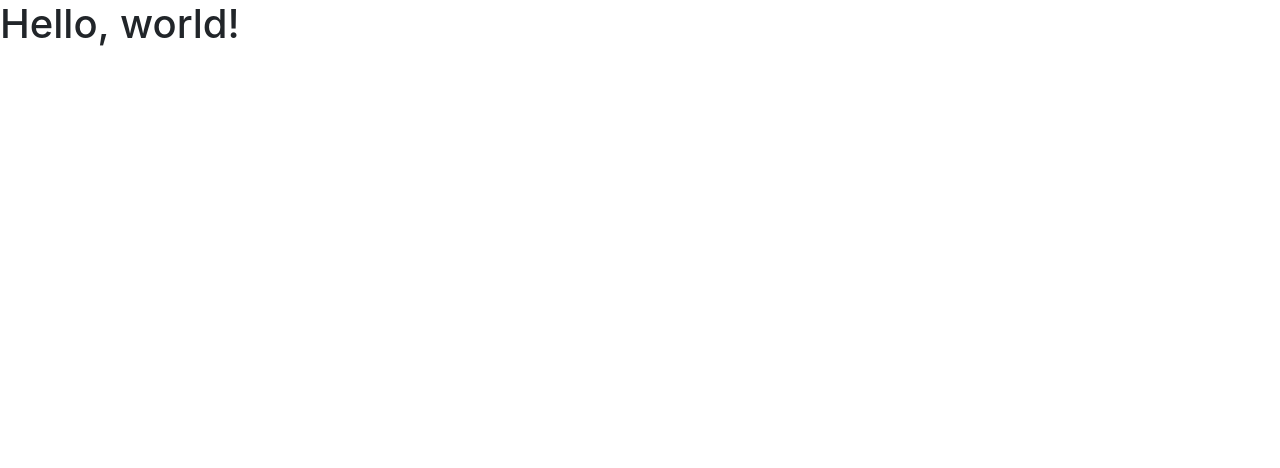
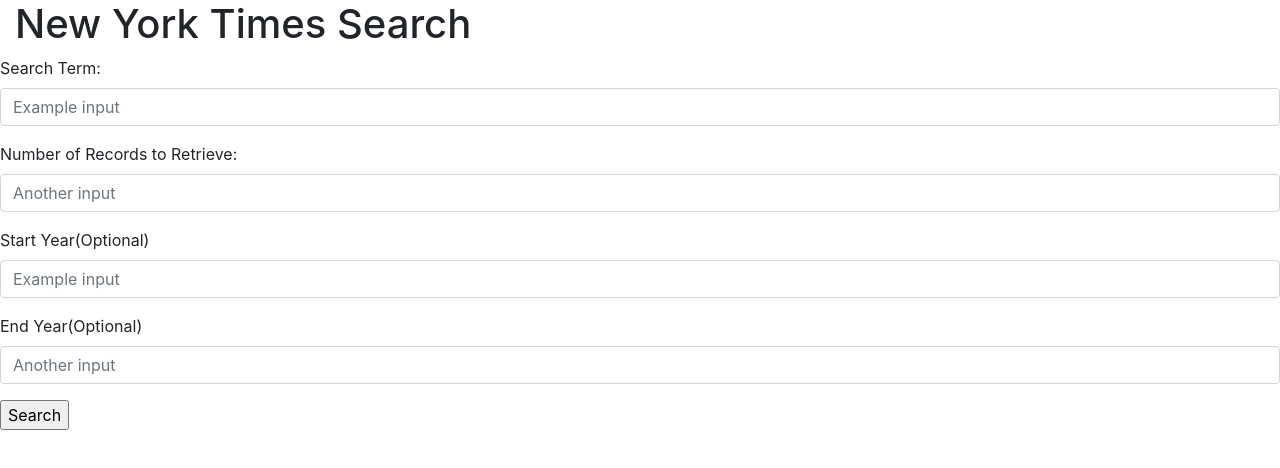
Before and after one commit to ProgrammerSpace/turboOctoBroccoli, a plain HTML site: page index.html in a window 1280 px wide. Drawn offline with nearby package versions, Linux system fonts and the light colour scheme.

Commit message:
html page setup

```diff
--- a/index.html
+++ b/index.html
@@ -17,11 +17,6 @@
 </head>
 
 <body>
-    <h1>Hello, world!</h1>
-
-    <!-- Optional JavaScript -->
-    <!-- jQuery first, then Popper.js, then Bootstrap JS -->
-
     <script src="https://code.jquery.com/jquery-3.3.1.js"
         integrity="sha256-2Kok7MbOyxpgUVvAk/HJ2jigOSYS2auK4Pfzbm7uH60=" crossorigin="anonymous"></script>
     <script type="text/javascript" src="assets/javascript/app.js"></script>
@@ -31,6 +26,43 @@
     <script src="https://stackpath.bootstrapcdn.com/bootstrap/4.3.1/js/bootstrap.min.js"
         integrity="sha384-JjSmVgyd0p3pXB1rRibZUAYoIIy6OrQ6VrjIEaFf/nJGzIxFDsf4x0xIM+B07jRM"
         crossorigin="anonymous"></script>
+
+
+    <div class="container-fluid">
+        <h1>New York Times Search</h1>
+    </div>
+
+
+    <div id="main-container">
+        <form>
+            <div class="form-group">
+                <label for="formGroupExampleInput">Search Term:</label>
+                <input type="text" class="form-control" id="formGroupExampleInput" placeholder="Example input">
+            </div>
+            <div class="form-group">
+                <label for="formGroupExampleInput2">Number of Records to Retrieve:</label>
+                <input type="text" class="form-control" id="formGroupExampleInput2" placeholder="Another input">
+            </div>
+            <form>
+                <div class="form-group">
+                    <label for="formGroupExampleInput">Start Year(Optional)</label>
+                    <input type="text" class="form-control" id="formGroupExampleInput" placeholder="Example input">
+                </div>
+                <div class="form-group">
+                    <label for="formGroupExampleInput2">End Year(Optional)</label>
+                    <input type="text" class="form-control" id="formGroupExampleInput2" placeholder="Another input">
+                </div>
+                <input id="findtext"  type="submit" value="Search">
+
+
+            </form>
+
+    </div>
+
+
+
+
+
 </body>
 
 </html>
```
